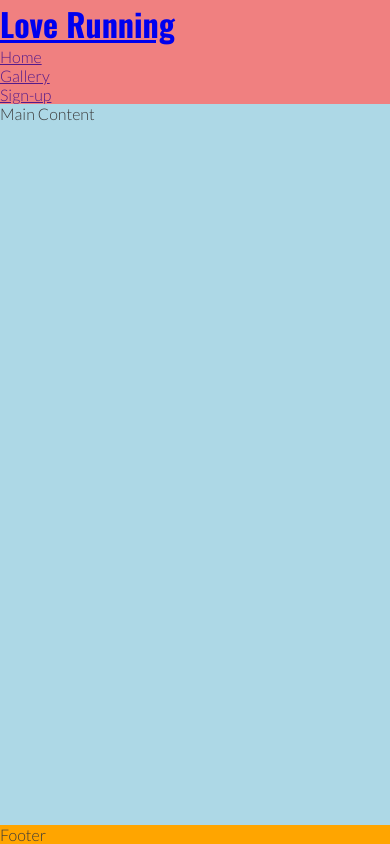
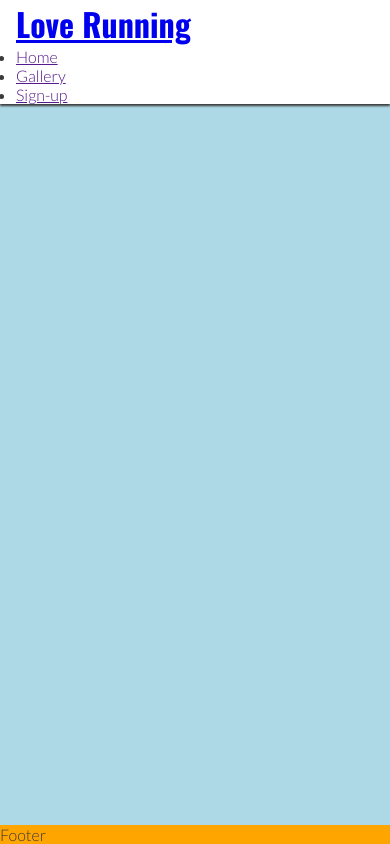
Before and after one commit to CharlottaG/Love-Running, a plain HTML site: page index.html in a window 390 px wide. Drawn offline with nearby package versions, Linux system fonts and the light colour scheme.

Commit message:
Style header elemnt for mobile, add fixed position, white background, box-shadow

```diff
--- a/assets/css/style.css
+++ b/assets/css/style.css
@@ -20,7 +20,12 @@ body {
 
 /* Header */
 header {
-    background-color: lightcoral;
+    background-color: #ffffff;
+    padding: 0 1rem;
+    position: fixed;
+    z-index: 99%;
+    width: 100%;
+    box-shadow: 0 2px 2px #3a3a3a;
 }
 
 h1 {
```
